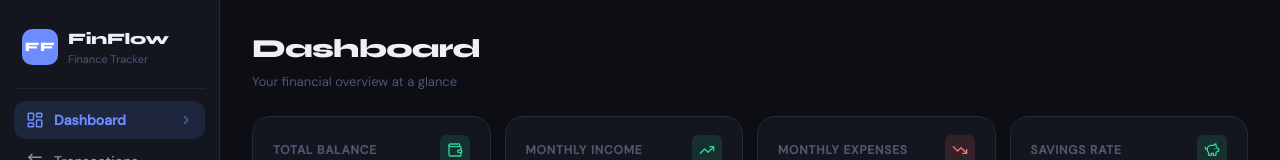
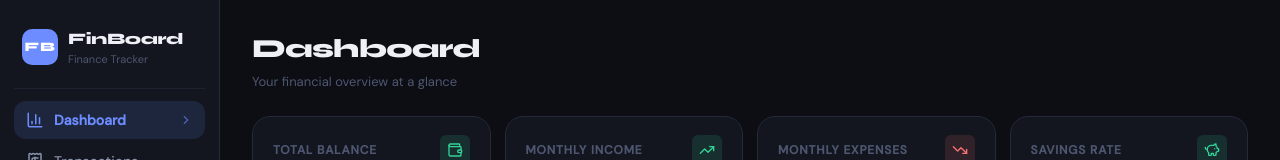
Before and after one commit to bhavesh-018/FinFlow, a React (Vite) app: page / in a window 1280 px wide. Shown: the top 160 px of the page. Built offline with nearby package versions, Linux system fonts and the light colour scheme.

Commit message:
chore: rebrand app name and update logo

```diff
--- a/src/components/dashboard/MobileHeader.jsx
+++ b/src/components/dashboard/MobileHeader.jsx
@@ -8,8 +8,8 @@ export default function MobileHeader() {
   return (
     <header className={styles.header}>
       <div className={styles.logo}>
-        <div className={styles.logoMark}>FF</div>
-        <span className={styles.logoName}>FinFlow</span>
+        <div className={styles.logoMark}>FB</div>
+        <span className={styles.logoName}>FinBoard</span>
       </div>
       <div className={styles.right}>
         <select
--- a/src/components/dashboard/MobileNav.jsx
+++ b/src/components/dashboard/MobileNav.jsx
@@ -1,11 +1,12 @@
-import { LayoutDashboard, ArrowLeftRight, Lightbulb } from 'lucide-react'
+import {BarChart3, Receipt, TrendingUp, } from 'lucide-react'
 import { useApp } from '../../context/AppContext'
 import styles from './MobileNav.module.css'
+import { Bar } from 'recharts'
 
 const TABS = [
-  { id: 'dashboard',    label: 'Home',    Icon: LayoutDashboard },
-  { id: 'transactions', label: 'Transactions',    Icon: ArrowLeftRight   },
-  { id: 'insights',     label: 'Insights',Icon: Lightbulb        },
+  { id: 'dashboard',    label: 'Home',    Icon: BarChart3  },
+  { id: 'transactions', label: 'Transactions',    Icon: Receipt   },
+  { id: 'insights',     label: 'Insights',Icon: TrendingUp        },
 ]
 
 export default function MobileNav() {
--- a/src/components/dashboard/Sidebar.jsx
+++ b/src/components/dashboard/Sidebar.jsx
@@ -1,11 +1,18 @@
-import { LayoutDashboard, ArrowLeftRight, Lightbulb, Moon, Sun, ChevronRight } from 'lucide-react'
+import {
+  BarChart3,
+  Receipt,
+  TrendingUp,
+  Moon,
+  Sun,
+  ChevronRight
+} from 'lucide-react'
 import { useApp } from '../../context/AppContext'
 import styles from './Sidebar.module.css'
 
 const NAV = [
-  { id: 'dashboard',    label: 'Dashboard',    Icon: LayoutDashboard },
-  { id: 'transactions', label: 'Transactions',  Icon: ArrowLeftRight   },
-  { id: 'insights',     label: 'Insights',      Icon: Lightbulb        },
+  { id: 'dashboard',    label: 'Dashboard',    Icon:  BarChart3  },
+  { id: 'transactions', label: 'Transactions',  Icon: Receipt    },
+  { id: 'insights',     label: 'Insights',      Icon: TrendingUp },
 ]
 
 export default function Sidebar() {
@@ -16,10 +23,10 @@ export default function Sidebar() {
       {/* Logo */}
       <div className={styles.logo}>
         <div className={styles.logoMark}>
-          <span>FF</span>
+          <span>FB</span>
         </div>
         <div>
-          <div className={styles.logoName}>FinFlow</div>
+          <div className={styles.logoName}>FinBoard</div>
           <div className={styles.logoSub}>Finance Tracker</div>
         </div>
       </div>
```
